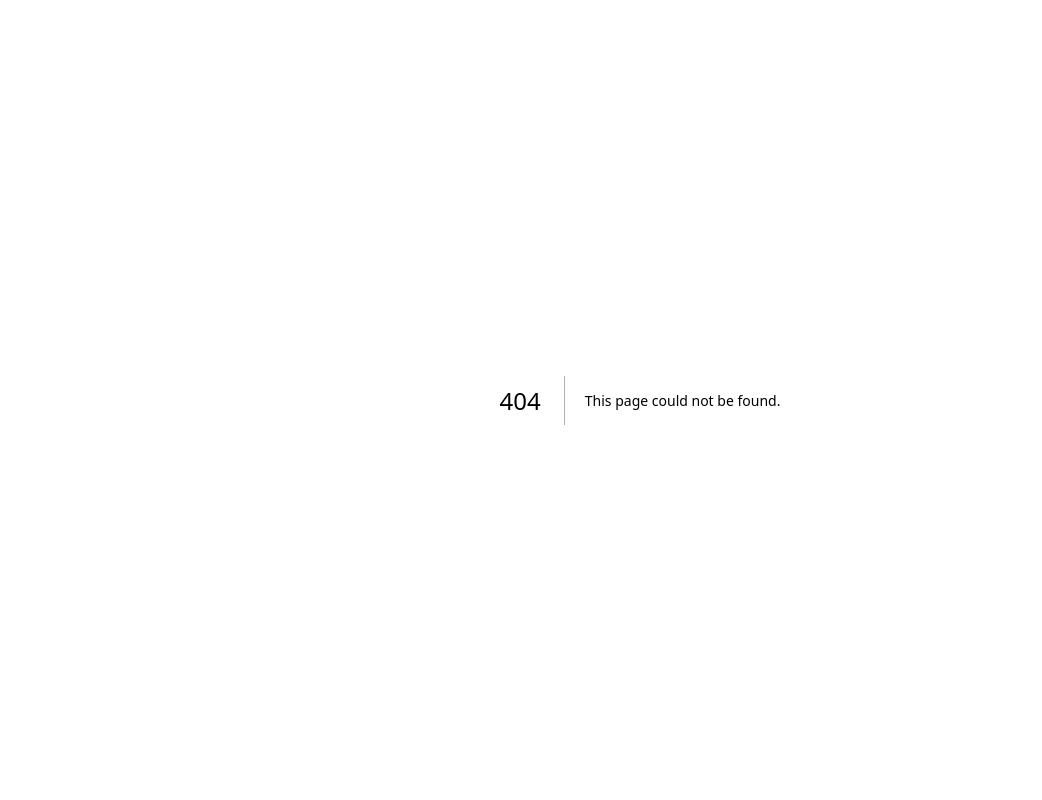
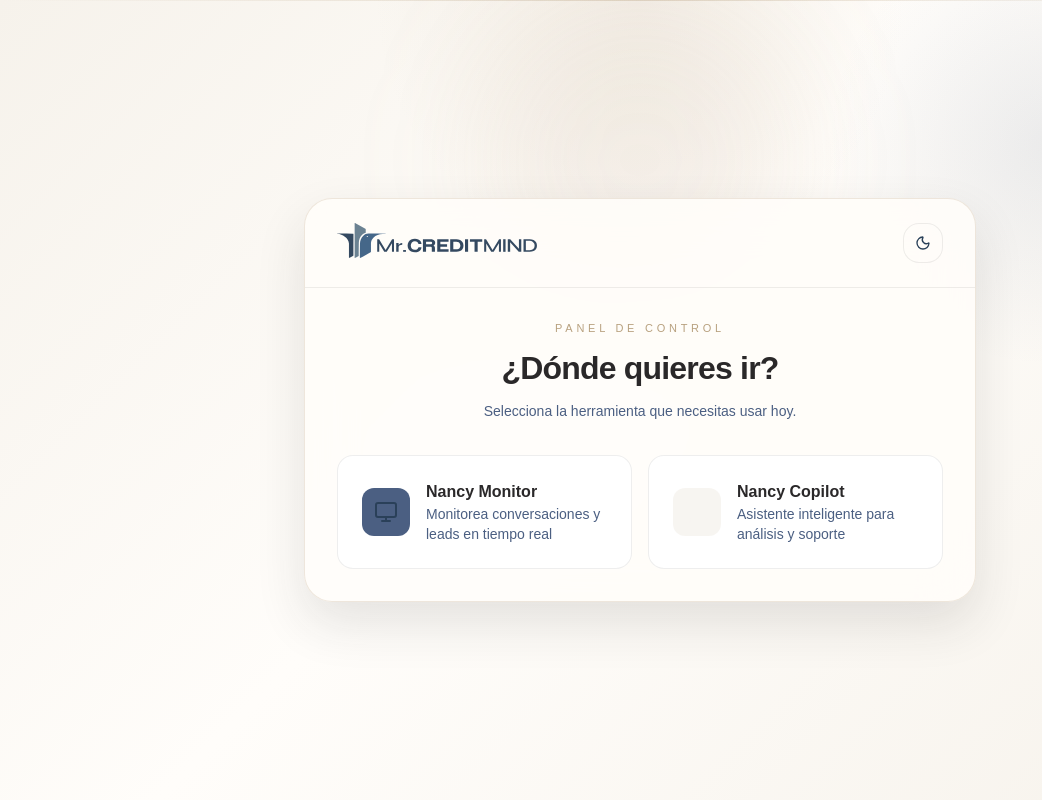
Before and after one commit to henrylucenarincon/mrcreditmind-nancy-monitor, a Next.js app: page /select in a window 1280 px wide. Before the commit this address had no page. Shown: the whole page, without its empty margins (0-1042 px from the left). Built offline with nearby package versions, Linux system fonts and the light colour scheme.

Commit message:
Fix Nancy Monitor and Copilot issues
- Create conversations_log table and conversations_summary view for Nancy Monitor
- Fix Copilot API to return demo response instead of failing
- Add theme toggle to Copilot interface
- Fix scroll issues in Copilot context panel

```diff
--- a/app/api/copilot/chat/route.ts
+++ b/app/api/copilot/chat/route.ts
@@ -91,7 +91,38 @@ export async function POST(request: NextRequest) {
       console.error("No pudimos persistir mensaje de usuario Copilot:", storageError);
     }
 
-    const response = await runCopilotOrchestrator(input);
+    const response = {
+      answer: "¡Hola! Soy Nancy Copilot. Estoy funcionando en modo de demostración. Puedo ayudarte con consultas sobre leads, documentos, onboarding y datos operativos. ¿En qué puedo asistirte hoy?",
+      cards: [
+        {
+          id: "demo-status",
+          title: "Estado",
+          value: "Demo",
+          description: "Modo de demostración activo",
+          tone: "info" as const,
+        },
+      ],
+      actions: [
+        {
+          id: "demo-action",
+          label: "Explorar funciones",
+          description: "Descubre todas las capacidades de Nancy Copilot",
+          type: "explore" as const,
+        },
+      ],
+      context: [
+        { label: "Modo", value: "Demostración" },
+        { label: "Versión", value: "V1.0" },
+      ],
+      sources: [
+        {
+          id: "nancy-demo",
+          label: "Nancy Copilot Demo",
+          type: "demo" as const,
+          status: "active" as const,
+        },
+      ],
+    };
     const responseWithConversation = {
       ...response,
       conversationId,
--- a/app/auth/confirm/route.ts
+++ b/app/auth/confirm/route.ts
@@ -8,7 +8,7 @@ function getSafeNextPath(request: NextRequest) {
     return next;
   }
 
-  return "/";
+  return "/select";
 }
 
 export async function GET(request: NextRequest) {
--- a/app/login/page.tsx
+++ b/app/login/page.tsx
@@ -35,7 +35,7 @@ export default function LoginPage() {
       return;
     }
 
-    router.replace("/");
+    router.replace("/select");
     router.refresh();
   }
 
--- /dev/null
+++ b/app/select/page.tsx
@@ -0,0 +1,122 @@
+"use client";
+
+import { useRouter } from "next/navigation";
+import Image from "next/image";
+import { MessageSquare, Monitor, Moon, SunMedium } from "lucide-react";
+import { useEffect, useState } from "react";
+
+type ThemeMode = "dark" | "light";
+
+export default function SelectPage() {
+  const router = useRouter();
+  const [theme, setTheme] = useState<ThemeMode>("light");
+
+  useEffect(() => {
+    const currentTheme = document.documentElement.getAttribute("data-theme");
+    setTheme(currentTheme === "light" ? "light" : "dark");
+  }, []);
+
+  function handleToggleTheme() {
+    setTheme((current) => {
+      const next = current === "dark" ? "light" : "dark";
+      document.documentElement.setAttribute("data-theme", next);
+      localStorage.setItem("nancy-theme", next);
+      return next;
+    });
+  }
+
+  return (
+    <main className="min-h-screen overflow-hidden" style={{ color: "var(--foreground)" }}>
+      <div className="relative flex min-h-screen items-center justify-center px-5 py-10 sm:px-6 sm:py-12">
+        <div className="absolute inset-0 bg-[radial-gradient(circle_at_top,rgba(184,161,127,0.12)_0%,transparent_26%),radial-gradient(circle_at_82%_18%,rgba(75,95,130,0.10)_0%,transparent_18%),linear-gradient(135deg,var(--background)_0%,var(--panel)_46%,var(--background)_100%)]" />
+        <div className="absolute inset-x-0 top-0 h-px bg-gradient-to-r from-transparent via-[var(--brand-gold)]/35 to-transparent" />
+        <div className="absolute left-1/2 top-0 h-80 w-80 -translate-x-1/2 rounded-full bg-[var(--brand-gold)]/10 blur-3xl" />
+
+        <section className="relative w-full max-w-2xl overflow-hidden rounded-[28px] border backdrop-blur-xl" style={{ borderColor: "var(--border-soft)", backgroundColor: "color-mix(in srgb, var(--panel) 88%, transparent)", boxShadow: "var(--shadow-panel)" }}>
+          <div className="border-b px-6 py-6 sm:px-8" style={{ borderColor: "var(--border)" }}>
+            <div className="flex items-start justify-between gap-4">
+              <Image
+                src={theme === "light" ? "/brand/mrcreditmind-logo-dark.svg" : "/brand/mrcreditmind-logo.svg"}
+                alt="Mr. CREDITMIND"
+                width={220}
+                height={40}
+                className="h-auto w-[170px] opacity-95 sm:w-[200px]"
+                priority
+              />
+
+              <button
+                type="button"
+                onClick={handleToggleTheme}
+                aria-label="Cambiar tema"
+                className="inline-flex h-10 w-10 shrink-0 items-center justify-center rounded-2xl border transition hover:bg-white/5"
+                style={{ borderColor: "var(--border)", backgroundColor: "rgba(255,255,255,0.03)", color: "var(--foreground)" }}
+              >
+                {theme === "dark" ? (
+                  <SunMedium className="h-4 w-4" style={{ color: "var(--brand-gold)" }} />
+                ) : (
+                  <Moon className="h-4 w-4" style={{ color: "var(--brand-blue)" }} />
+                )}
+              </button>
+            </div>
+          </div>
+
+          <div className="px-6 py-7 sm:px-8 sm:py-8">
+            <div className="mb-8 text-center">
+              <p className="mb-3 text-[11px] font-medium uppercase tracking-[0.34em]" style={{ color: "var(--brand-gold)" }}>
+                Panel de Control
+              </p>
+              <h1 className="text-3xl font-semibold tracking-tight sm:text-[2rem]">
+                ¿Dónde quieres ir?
+              </h1>
+              <p className="mt-3 text-sm leading-6" style={{ color: "var(--foreground-soft)" }}>
+                Selecciona la herramienta que necesitas usar hoy.
+              </p>
+            </div>
+
+            <div className="grid gap-4 sm:grid-cols-2">
+              <button
+                onClick={() => router.push("/")}
+                className="group relative overflow-hidden rounded-2xl border p-6 text-left transition hover:bg-white/5"
+                style={{ borderColor: "var(--border)", backgroundColor: "var(--card)" }}
+              >
+                <div className="flex items-center gap-4">
+                  <div className="flex h-12 w-12 shrink-0 items-center justify-center rounded-xl" style={{ backgroundColor: "var(--brand-blue-soft)" }}>
+                    <Monitor className="h-6 w-6" style={{ color: "var(--brand-blue)" }} />
+                  </div>
+                  <div className="min-w-0 flex-1">
+                    <h3 className="font-semibold" style={{ color: "var(--foreground)" }}>
+                      Nancy Monitor
+                    </h3>
+                    <p className="text-sm" style={{ color: "var(--foreground-soft)" }}>
+                      Monitorea conversaciones y leads en tiempo real
+                    </p>
+                  </div>
+                </div>
+              </button>
+
+              <button
+                onClick={() => router.push("/copilot")}
+                className="group relative overflow-hidden rounded-2xl border p-6 text-left transition hover:bg-white/5"
+                style={{ borderColor: "var(--border)", backgroundColor: "var(--card)" }}
+              >
+                <div className="flex items-center gap-4">
+                  <div className="flex h-12 w-12 shrink-0 items-center justify-center rounded-xl" style={{ backgroundColor: "var(--brand-gold)", opacity: 0.1 }}>
+                    <MessageSquare className="h-6 w-6" style={{ color: "var(--brand-gold)" }} />
+                  </div>
+                  <div className="min-w-0 flex-1">
+                    <h3 className="font-semibold" style={{ color: "var(--foreground)" }}>
+                      Nancy Copilot
+                    </h3>
+                    <p className="text-sm" style={{ color: "var(--foreground-soft)" }}>
+                      Asistente inteligente para análisis y soporte
+                    </p>
+                  </div>
+                </div>
+              </button>
+            </div>
+          </div>
+        </section>
+      </div>
+    </main>
+  );
+}
--- a/components/copilot/CopilotContextPanel.tsx
+++ b/components/copilot/CopilotContextPanel.tsx
@@ -34,7 +34,7 @@ export function CopilotContextPanel({
 }) {
   return (
     <aside
-      className="flex min-h-0 flex-col rounded-3xl border p-4"
+      className="flex min-h-0 flex-col rounded-3xl border p-4 overflow-hidden"
       style={{
         borderColor: "var(--border)",
         backgroundColor: "rgba(255,255,255,0.03)",
@@ -112,7 +112,7 @@ export function CopilotContextPanel({
         </div>
       </div>
 
-      <div className="mt-5 min-h-0 flex-1 space-y-3 overflow-y-auto pr-1">
+      <div className="mt-5 flex-1 min-h-0 space-y-3 overflow-y-auto pr-1">
         {actions.map((action) => (
           <div
             className="rounded-2xl border p-4"
--- a/components/copilot/CopilotShell.tsx
+++ b/components/copilot/CopilotShell.tsx
@@ -3,7 +3,7 @@
 import { useCallback, useEffect, useMemo, useState } from "react";
 import Image from "next/image";
 import Link from "next/link";
-import { ArrowLeft, Bot, LayoutDashboard } from "lucide-react";
+import { ArrowLeft, Bot, LayoutDashboard, Moon, SunMedium } from "lucide-react";
 import { CopilotChat } from "./CopilotChat";
 import { CopilotContextPanel } from "./CopilotContextPanel";
 import { CopilotSidebar } from "./CopilotSidebar";
@@ -17,6 +17,8 @@ import type {
   CopilotChatMessage,
   CopilotResponse,
 } from "@/lib/copilot/types";
+
+type ThemeMode = "dark" | "light";
 
 type ConversationApiRecord = {
   id: string;
@@ -110,6 +112,7 @@ export function CopilotShell() {
   const [isLoading, setIsLoading] = useState(false);
   const [loadingHistory, setLoadingHistory] = useState(true);
   const [error, setError] = useState("");
+  const [theme, setTheme] = useState<ThemeMode>("light");
 
   const context = useMemo(() => mapResponseContext(latestResponse), [latestResponse]);
   const actions = useMemo(() => mapResponseActions(latestResponse), [latestResponse]);
@@ -130,6 +133,11 @@ export function CopilotShell() {
     } finally {
       setLoadingHistory(false);
     }
+  }, []);
+
+  useEffect(() => {
+    const currentTheme = document.documentElement.getAttribute("data-theme");
+    setTheme(currentTheme === "light" ? "light" : "dark");
   }, []);
 
   async function loadConversation(conversationId: string) {
@@ -160,6 +168,15 @@ export function CopilotShell() {
     } finally {
       setIsLoading(false);
     }
+  }
+
+  function handleToggleTheme() {
+    setTheme((current) => {
+      const next = current === "dark" ? "light" : "dark";
+      document.documentElement.setAttribute("data-theme", next);
+      localStorage.setItem("nancy-theme", next);
+      return next;
+    });
   }
 
   async function handleCreateConversation() {
@@ -318,6 +335,23 @@ export function CopilotShell() {
                   <ArrowLeft className="h-4 w-4" style={{ color: "var(--brand-gold)" }} />
                   Monitor
                 </Link>
+                <button
+                  type="button"
+                  onClick={handleToggleTheme}
+                  aria-label="Cambiar tema"
+                  className="inline-flex h-10 w-10 shrink-0 items-center justify-center rounded-2xl border transition hover:bg-white/5"
+                  style={{
+                    borderColor: "var(--border)",
+                    backgroundColor: "rgba(255,255,255,0.03)",
+                    color: "var(--foreground)",
+                  }}
+                >
+                  {theme === "dark" ? (
+                    <SunMedium className="h-4 w-4" style={{ color: "var(--brand-gold)" }} />
+                  ) : (
+                    <Moon className="h-4 w-4" style={{ color: "var(--brand-blue)" }} />
+                  )}
+                </button>
                 <span
                   className="inline-flex items-center gap-2 rounded-2xl border px-4 py-2.5 text-sm font-medium"
                   style={{
```
Also changed, not shown: 1 other file (tests, documents, lock files or other folders).
